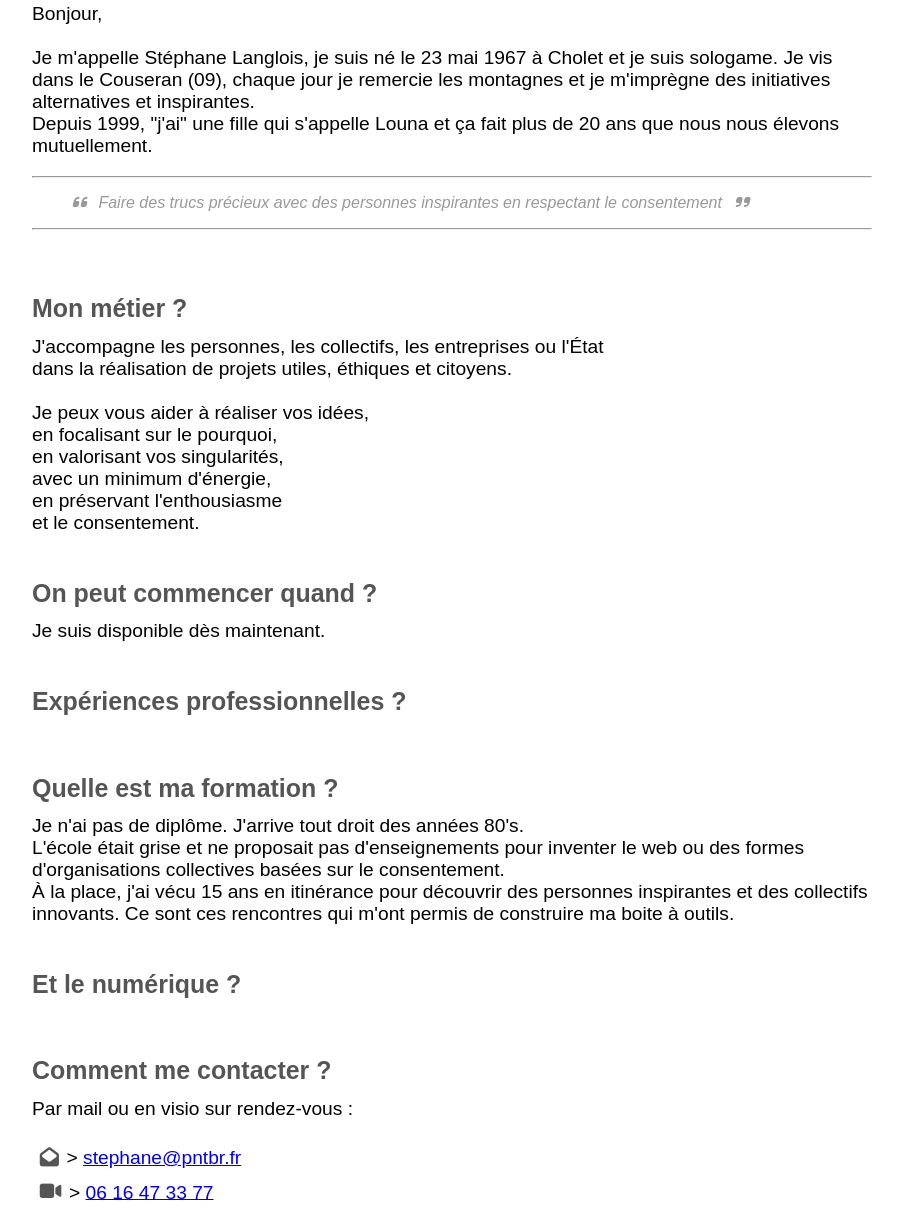
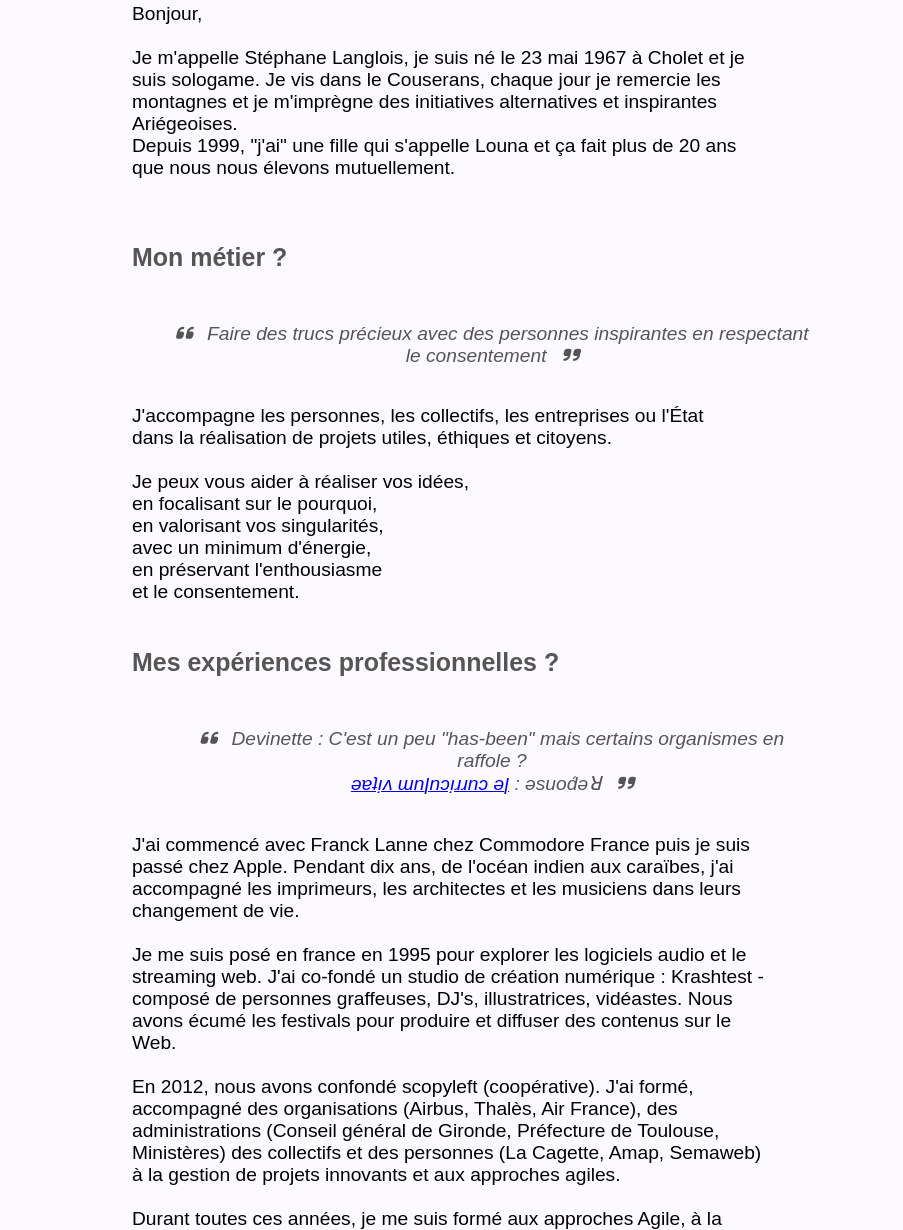
Before and after one commit to pntbr/pntbr, a plain HTML site: page index.html in a window 1280 px wide. Shown: the part 244-1474 px from the top of the page, without its empty margins (188-1091 px from the left). Drawn offline with Linux system fonts and the light colour scheme.

Commit message:
modification

```diff
--- a/index.html
+++ b/index.html
@@ -41,38 +41,56 @@
 <h1>Je recherche un emploi</h1>
 <hr>
 <p>
-    Bonjour,<br><br> Je m'appelle Stéphane Langlois, je suis né le 23 mai 1967 à Cholet et je suis sologame. Je vis dans le Couseran (09), chaque jour je remercie les montagnes et je m'imprègne des initiatives alternatives et inspirantes.
+    Bonjour,<br><br> Je m'appelle Stéphane Langlois, je suis né le 23 mai 1967 à Cholet et je suis sologame. Je vis dans le Couserans, chaque jour je remercie les montagnes et je m'imprègne des initiatives alternatives et inspirantes Ariégeoises.
     <br>Depuis 1999, "j'ai" une fille qui s'appelle Louna et ça fait plus de 20 ans que nous nous élevons mutuellement.
 </p>
-<hr>
-<blockquote>
-    Faire des trucs précieux avec des personnes inspirantes en respectant le consentement
-</blockquote>
-<hr>
 <dl class=faq>
     <dt class=question>Mon métier ?</dt>
-    <dd class=reponse>J'accompagne les personnes, les collectifs, les entreprises ou l'État<br> dans la réalisation de projets utiles, éthiques et citoyens.
+    <dd class=reponse>
+        <blockquote>
+            Faire des trucs précieux avec des personnes inspirantes en respectant le consentement
+        </blockquote>
+        J'accompagne les personnes, les collectifs, les entreprises ou l'État<br> dans la réalisation de projets utiles, éthiques et citoyens.
         <br><br> Je peux vous aider à réaliser vos idées,<br> en focalisant sur le pourquoi,<br> en valorisant vos singularités,
-        <br> avec un minimum d'énergie,<br> en préservant l'enthousiasme<br> et le consentement.</dd>
-    <dt class=question>On peut commencer quand ?</dt>
-    <dd class=reponse>Je suis disponible dès maintenant.</dd>
-    <dt class=question>Expériences professionnelles ?</dt>
+        <br> avec un minimum d'énergie,<br> en préservant l'enthousiasme<br> et le consentement.
+    </dd>
+    <dt class=question>Mes expériences professionnelles ?</dt>
     <dd class=reponse>
+        <blockquote>
+            Devinette : C'est un peu "has-been" mais certains organismes en raffole ?<br>
+            <a href="./cv.html">ǝɐʇı̣ʌ ɯnןnɔı̣ɹɹnɔ ǝן</a> : ǝsuod́ǝꓤ
+        </blockquote>
+        J'ai commencé avec Franck Lanne chez Commodore France puis je suis passé chez Apple. Pendant dix ans, de l'océan indien aux caraïbes, j'ai accompagné les imprimeurs, les architectes et les musiciens dans leurs changement de vie.
+        <br><br> Je me suis posé en france en 1995 pour explorer les logiciels audio et le streaming web. J'ai co-fondé un studio de création numérique : Krashtest - composé de personnes graffeuses, DJ's, illustratrices, vidéastes. Nous avons écumé les
+        festivals pour produire et diffuser des contenus sur le Web.
+        <br><br> En 2012, nous avons confondé scopyleft (coopérative). J'ai formé, accompagné des organisations (Airbus, Thalès, Air France), des administrations (Conseil général de Gironde, Préfecture de Toulouse, Ministères) des collectifs et des personnes
+        (La Cagette, Amap, Semaweb) à la gestion de projets innovants et aux approches agiles.
+        <br><br>Durant toutes ces années, je me suis formé aux approches Agile, à la communication non-violente, à la sociocratie, au droit, à la comptabilité en rencontrant les experts du métier (Oana Juncu, Ash Maurya, Henrick Kneiberg, Gojko Adzic).
+        <br>Nous avons fabriqué des trucs précieux, conférencé et organiser des évènements avec des personnes inspirantes (Antoine Vernois, Sabine Safi, Claude Aubry, David Bruant)
+        <br><br>Ces rencontres m'ont appris à écouter, à accompagner et à transmettre mon enthousiasme.
     </dd>
-    <dt class=question>Quelle est ma formation ?</dt>
+    <dt class=question>Mes singularités ?</dt>
     <dd class=reponse>
-        Je n'ai pas de diplôme. J'arrive tout droit des années 80's.<br> L'école était grise et ne proposait pas d'enseignements pour inventer le web ou des formes d'organisations collectives basées sur le consentement.<br> À la place, j'ai vécu 15 ans
-        en itinérance pour découvrir des personnes inspirantes et des collectifs innovants. Ce sont ces rencontres qui m'ont permis de construire ma boite à outils.
-    </dd>
-    <dt class=question>Et le numérique ?</dt>
-    <dd class=reponse>
-    </dd>
-    <dt class=question>Comment me contacter ?</dt>
-    <dd class=reponse>Par mail ou en visio sur rendez-vous :
-        <ul>
-            <li class=reponse><i class="fa-solid fa-envelope-open"></i>> <a href=mailto:&#115;&#116;&#101;&#112;&#104;&#097;&#110;&#101;&#064;&#112;&#110;&#116;&#098;&#114;&#046;&#102;&#114;>stephane@pntbr.fr</a>
+        Je trouve que la hiérarchie, le bonheur au travail, les certitudes, la subordination, l'éducation, l'efficacité, la performance, la contractualisation et le marketing sont sur-représentés dans le monde du travail.
+        <blockquote>Être à l'aise à pas être à l'aise</blockquote>
+        Et si ... on changeait de cap en donnant un léger coup de barre du côté du travail émotionnel, du consentement, de l'enthousiasme, du doute, de l'apprentissage, de la bien-traitance et de la vulnérabilité.
+        </dt>
+        <dt class=question>Quelle est ma formation ?</dt>
+        <dd class=reponse>
+            Je n'ai pas de diplôme. J'arrive tout droit des années 80's.<br> L'école était grise et ne proposait pas d'enseignements pour inventer le web ou des formes d'organisations basées sur le consentement.<br> À la place, j'ai vécu 15 ans en itinérance
+            pour découvrir des personnes inspirantes et des collectifs innovants. Ces rencontres m'ont permis de construire ma boite à outils et de réaliser mon apprentissage.
+            <blockquote>Tout·e seul·e on va plus vite, ensemble on va ailleurs</blockquote>
+            Et ... c'est dix dernières années ce sont les écrits et podcasts féministes et queers qui m'ont le plus inspirés et fait bouger.
+        </dd>
+        <dt class=question>On peut commencer quand ?</dt>
+        <dd class=reponse>Je suis disponible dès maintenant.</dd>
+        <dt class=question>Comment me contacter ?</dt>
+        <dd class=reponse>Par mail ou en visio sur rendez-vous :
+            <ul>
+                <li class=reponse><i class="fa-solid fa-envelope-open"></i>> <a href=mailto:&#115;&#116;&#101;&#112;&#104;&#097;&#110;&#101;&#064;&#112;&#110;&#116;&#098;&#114;&#046;&#102;&#114;>stephane@pntbr.fr</a>
+                </li>
+                <li class=reponse><i class="fa-solid fa-video"></i>> <a href="https://meet.jit.si/pntbr">jit.si/pntbr/a>
             </li>
-            <li class=reponse><i class="fa-solid fa-video"></i>> <a href=tel:+33616473377>06 16 47 33 77</a></li>
         </ul>
     </dd>
 </dl>
--- a/style.css
+++ b/style.css
@@ -13,15 +13,19 @@
 }
 
 body {
+    background: #fcf9ff;
     font-family: arial;
-    width: 840px;
-    height: 592px;
+    width: 50%;
     margin: auto;
 }
 
 blockquote {
+    text-align: center;
+    padding: 1em 0;
+    width: 100%;
     font-style: italic;
-    color: #999;
+    color: #555;
+    font: .8em;
 }
 
 blockquote:before {
```
Also changed, not shown: cv.html (renamed from cv-1.html), 2 other files.
